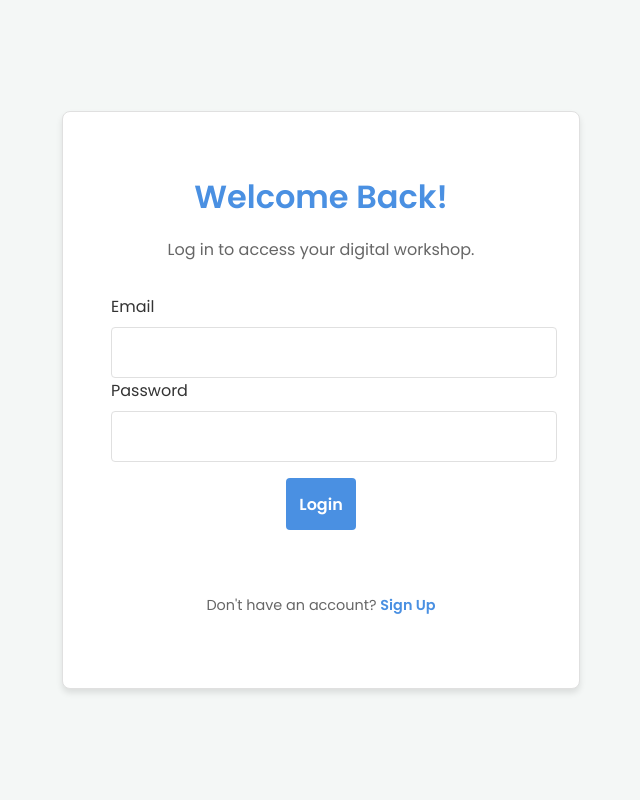
After one commit to AbhinavKumar0000/Karigar-Sarthi, a Flask app: page /login in a window 1280 px wide. The commit adds this page. Shown: the whole page, without its empty margins (319-959 px from the left). Run offline with Flask 3, Linux system fonts and the light colour scheme; some libraries are stand-ins or nearby versions.

Commit message:
add authetication system successfull: problem-> add extra enetires like place and username and name of artisan

```diff
--- a/app.py
+++ b/app.py
@@ -2,12 +2,15 @@ import base64
 import os
 import json
 import re
-from flask import Flask, request, jsonify, render_template
+from functools import wraps # <-- ADD THIS
+from flask import Flask, request, jsonify, render_template, session, redirect, url_for # <-- ADD session, redirect, url_for
 from google.cloud import firestore
 import vertexai
 from vertexai.preview.vision_models import ImageGenerationModel
 from vertexai.generative_models import GenerativeModel, Part
 import google.auth
+import firebase_admin # <-- ADD THIS
+from firebase_admin import credentials, auth # <-- ADD THIS
 
 # --- Configuration & Pre-flight Check ---
 HARDCODED_PROJECT_ID = "burnished-sweep-471303-v4"
@@ -25,6 +28,16 @@ except Exception as e:
 
 # --- Initialization ---
 app = Flask(__name__)
+# ADD A SECRET KEY FOR FLASK SESSIONS
+app.secret_key = os.urandom(24)
+
+# --- Initialize Firebase Admin SDK ---
+try:
+    # When running on Google Cloud, the Admin SDK can auto-discover credentials
+    firebase_admin.initialize_app()
+    print("--- Successfully initialized Firebase Admin SDK. ---")
+except Exception as e:
+    print(f"--- FAILED to initialize Firebase Admin SDK: {e} ---")
 
 # --- Connect to Google Cloud Services ---
 try:
@@ -33,6 +46,17 @@ try:
     print("--- Successfully initialized Vertex AI and Firestore. ---")
 except Exception as e:
     print(f"--- FAILED to initialize Google Cloud services: {e} ---")
+
+
+# --- NEW: Login Required Decorator ---
+def login_required(f):
+    @wraps(f)
+    def decorated_function(*args, **kwargs):
+        if 'user' not in session:
+            return redirect(url_for('login_page'))
+        return f(*args, **kwargs)
+    return decorated_function
+
 
 # --- Helper Function ---
 def extract_json_from_response(response_text):
@@ -52,9 +76,53 @@ def extract_json_from_response(response_text):
 # --- API Routes ---
 
 @app.route('/')
+@login_required # <-- PROTECT THIS ROUTE
 def index():
     """Renders the main dashboard page."""
     return render_template('index.html')
+
+
+# --- NEW: Authentication Routes ---
+@app.route('/signup')
+def signup_page():
+    return render_template('signup.html')
+
+@app.route('/login', methods=['GET', 'POST'])
+def login_page():
+    # This route now serves the login page for GET requests
+    if request.method == 'GET':
+        return render_template('login.html')
+
+    # And handles the session creation for POST requests
+    try:
+        data = request.get_json()
+        token = data.get('token')
+        if not token:
+            return jsonify({"error": "No token provided"}), 400
+
+        # Verify the ID token with Firebase Admin SDK
+        decoded_token = auth.verify_id_token(token)
+        uid = decoded_token['uid']
+
+        # Store user info in the session
+        session['user'] = {
+            'uid': uid,
+            'email': decoded_token.get('email')
+        }
+        return jsonify({"status": "success", "message": "User session created"}), 200
+
+    except Exception as e:
+        print(f"Error during login: {e}")
+        return jsonify({"error": "Invalid token or server error"}), 401
+
+
+@app.route('/logout')
+def logout():
+    session.pop('user', None) # Clear the session
+    return redirect(url_for('login_page'))
+
+
+# --- EXISTING API ROUTES (UNMODIFIED) ---
 
 @app.route('/refine-and-generate-ideas', methods=['POST'])
 def refine_and_generate_ideas():
@@ -176,7 +244,7 @@ def get_materials_all_langs():
         image_bytes = base64.b64decode(image_b64)
         image_part = Part.from_data(data=image_bytes, mime_type="image/png")
 
-        model = GenerativeModel("gemini-2.5-pro")
+        model = GenerativeModel("gemini-1.5-pro-preview-0409")
 
         # Step 1: Generate the list in English first for a reliable structure
         en_prompt = f"""
--- /dev/null
+++ b/static/css/auth.css
@@ -0,0 +1,108 @@
+:root {
+    --primary-color: #4a90e2;
+    --primary-hover: #357abd;
+    --background-color: #f4f7f6;
+    --text-color: #333;
+    --card-bg: #ffffff;
+    --border-color: #e0e0e0;
+    --shadow: 0 4px 6px rgba(0, 0, 0, 0.1);
+    --error-color: #e74c3c;
+}
+
+body {
+    font-family: 'Poppins', sans-serif;
+    background-color: var(--background-color);
+    color: var(--text-color);
+    display: flex;
+    justify-content: center;
+    align-items: center;
+    height: 100vh;
+    margin: 0;
+}
+
+.auth-container {
+    background-color: var(--card-bg);
+    padding: 2.5rem 3rem;
+    border-radius: 8px;
+    box-shadow: var(--shadow);
+    border: 1px solid var(--border-color);
+    width: 100%;
+    max-width: 420px;
+    text-align: center;
+}
+
+.auth-container h1 {
+    color: var(--primary-color);
+    margin-bottom: 0.5rem;
+    font-weight: 600;
+}
+
+.auth-container p {
+    margin-bottom: 2rem;
+    color: #666;
+}
+
+.auth-form {
+    display: flex;
+    flex-direction: column;
+    gap: 1rem;
+}
+
+.form-group {
+    text-align: left;
+}
+
+.form-group label {
+    display: block;
+    margin-bottom: 0.5rem;
+    font-weight: 400;
+}
+
+.form-group input {
+    width: 100%;
+    padding: 0.75rem;
+    border: 1px solid var(--border-color);
+    border-radius: 4px;
+    font-size: 1rem;
+    font-family: 'Poppins', sans-serif;
+}
+
+.auth-button {
+    background-color: var(--primary-color);
+    color: white;
+    border: none;
+    padding: 0.85rem;
+    border-radius: 4px;
+    font-size: 1rem;
+    cursor: pointer;
+    transition: background-color 0.3s ease;
+    font-family: 'Poppins', sans-serif;
+    font-weight: 600;
+    margin-top: 1rem;
+}
+
+.auth-button:hover {
+    background-color: var(--primary-hover);
+}
+
+.switch-form {
+    margin-top: 1.5rem;
+    font-size: 0.9rem;
+}
+
+.switch-form a {
+    color: var(--primary-color);
+    text-decoration: none;
+    font-weight: 600;
+}
+
+.switch-form a:hover {
+    text-decoration: underline;
+}
+
+#error-message {
+    color: var(--error-color);
+    margin-top: 1rem;
+    font-size: 0.9rem;
+    min-height: 1.2em; /* Reserve space to prevent layout shift */
+}
--- /dev/null
+++ b/static/js/auth.js
@@ -0,0 +1,68 @@
+// IMPORTANT: Paste your Firebase config object here from Step 1.4
+const firebaseConfig = {
+  apiKey: "AIzaSyCPaL2Eoa8BsPqMC03jNfhnMijwG6-A42U",
+  authDomain: "burnished-sweep-471303-v4.firebaseapp.com",
+  projectId: "burnished-sweep-471303-v4",
+  storageBucket: "burnished-sweep-471303-v4.firebasestorage.app",
+  messagingSenderId: "1042553463223",
+  appId: "1:1042553463223:web:286c8a1528f901feed0832",
+  measurementId: "G-CG7NRWFD81"
+};
+
+// Initialize Firebase
+firebase.initializeApp(firebaseConfig);
+const auth = firebase.auth();
+
+// --- DOM Elements ---
+const emailInput = document.getElementById('email');
+const passwordInput = document.getElementById('password');
+const authForm = document.getElementById('auth-form');
+const errorMessage = document.getElementById('error-message');
+
+// --- Main Logic ---
+
+// Listen for form submission
+if (authForm) {
+    authForm.addEventListener('submit', async (e) => {
+        e.preventDefault();
+        const email = emailInput.value;
+        const password = passwordInput.value;
+        const isSignUp = authForm.dataset.authMode === 'signup'; // Check if we are on the signup page
+
+        try {
+            if (isSignUp) {
+                // Create a new user account
+                await auth.createUserWithEmailAndPassword(email, password);
+            }
+
+            // Sign in the user (this runs for both signup and login)
+            const userCredential = await auth.signInWithEmailAndPassword(email, password);
+            const user = userCredential.user;
+
+            // Get the ID Token for the backend
+            const idToken = await user.getIdToken();
+
+            // Send the token to our Flask backend to create a session
+            const response = await fetch('/login', {
+                method: 'POST',
+                headers: {
+                    'Content-Type': 'application/json',
+                },
+                body: JSON.stringify({ token: idToken }),
+            });
+
+            if (response.ok) {
+                // If the backend session is created successfully, redirect to the main app
+                window.location.href = '/';
+            } else {
+                const errorData = await response.json();
+                errorMessage.textContent = errorData.error || 'Backend login failed.';
+            }
+
+        } catch (error) {
+            // Handle Firebase authentication errors
+            console.error("Authentication error:", error);
+            errorMessage.textContent = error.message;
+        }
+    });
+}
--- a/templates/index.html
+++ b/templates/index.html
@@ -22,6 +22,8 @@
                 </label>
                 <span data-key="lang_hi">HI</span>
             </div>
+            <!-- ADD THIS LOGOUT BUTTON -->
+            <a href="/logout" id="logout-btn">Logout</a>
         </div>
     </header>
 
--- /dev/null
+++ b/templates/login.html
@@ -0,0 +1,36 @@
+<!DOCTYPE html>
+<html lang="en">
+<head>
+    <meta charset="UTF-8">
+    <meta name="viewport" content="width=device-width, initial-scale=1.0">
+    <title>Login - Karigar-Sarthi</title>
+    <link rel="stylesheet" href="{{ url_for('static', filename='css/auth.css') }}">
+    <link rel="preconnect" href="https://fonts.googleapis.com">
+    <link rel="preconnect" href="https://fonts.gstatic.com" crossorigin>
+    <link href="https://fonts.googleapis.com/css2?family=Poppins:wght@300;400;600&display=swap" rel="stylesheet">
+</head>
+<body>
+    <div class="auth-container">
+        <h1>Welcome Back!</h1>
+        <p>Log in to access your digital workshop.</p>
+        <form id="auth-form" data-auth-mode="login">
+            <div class="form-group">
+                <label for="email">Email</label>
+                <input type="email" id="email" required>
+            </div>
+            <div class="form-group">
+                <label for="password">Password</label>
+                <input type="password" id="password" required>
+            </div>
+            <button type="submit" class="auth-button">Login</button>
+        </form>
+        <p id="error-message"></p>
+        <p class="switch-form">Don't have an account? <a href="/signup">Sign Up</a></p>
+    </div>
+
+    <!-- Firebase SDKs -->
+    <script src="https://www.gstatic.com/firebasejs/8.10.1/firebase-app.js"></script>
+    <script src="https://www.gstatic.com/firebasejs/8.10.1/firebase-auth.js"></script>
+    <script src="{{ url_for('static', filename='js/auth.js') }}"></script>
+</body>
+</html>
```
Also changed, not shown: requirements.txt (+5 -4 lines), static/css/style.css (+18 -0 lines), templates/signup.html (added, +36 -0 lines).
